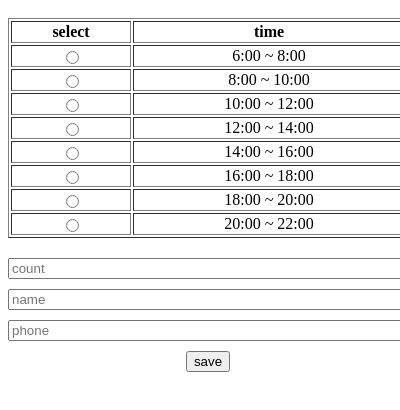
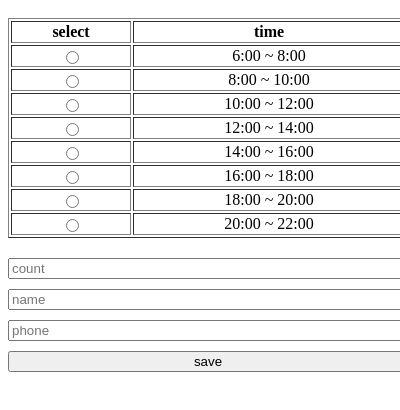
Before and after one commit to YouHaveToDo/extention, a browser extension: page popup.html in a window 400 px wide. Shown: the part 48-458 px from the top of the page. Drawn offline with Linux system fonts and the light colour scheme.

Commit message:
style: UI css 적용

```diff
--- a/popup.html
+++ b/popup.html
@@ -30,6 +30,10 @@
 
         table td {
             text-align: center;
+        }
+
+        button {
+            width: 100%;
         }
     </style>
 </head>
```
